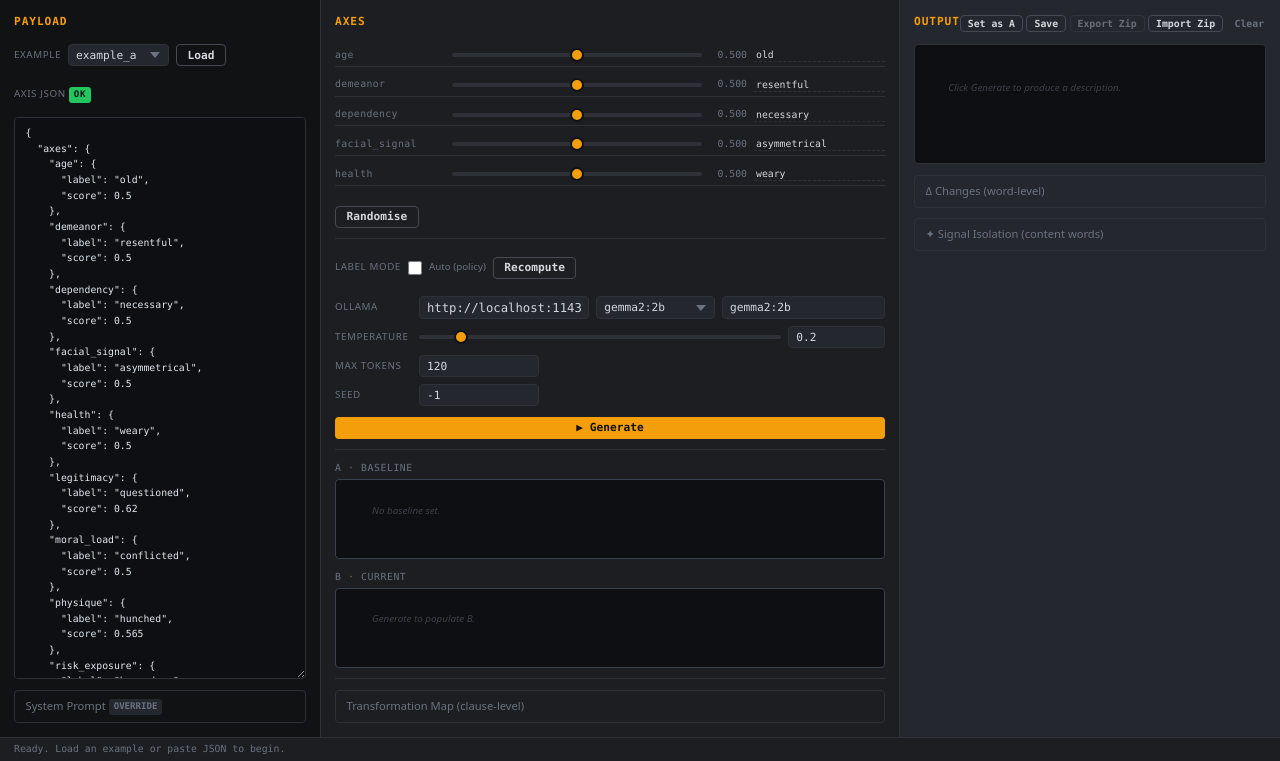
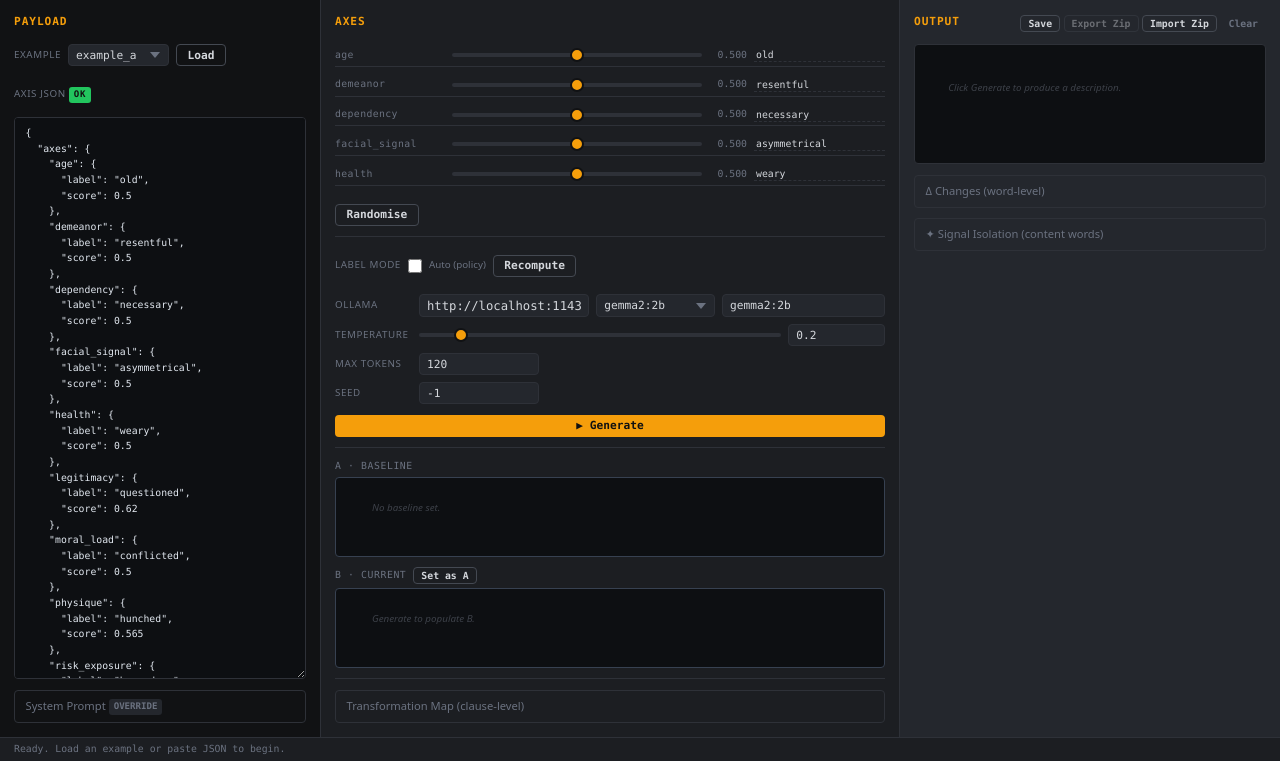
Before and after one commit to pipe-works/pipeworks_axis_descriptor_lab, a FastAPI app: page / in a window 1280 px wide. Shown: the part 39-800 px from the top of the page. Run offline with FastAPI, Linux system fonts and the light colour scheme; data that the repository does not hold is empty; parts of the project's set-up code (start-up, migrations or seed data) failed here and were passed over; some libraries are stand-ins or nearby versions.

Commit message:
feat(ui): move Set as A to diff panel, add dark/light README screenshots
Move the "Set as A" button from the output actions bar to sit inline
next to the "B · Current" diff label, making its purpose immediately
obvious — this text becomes the baseline. The diff-label gains flexbox
layout to align the label text and button on the same row.

Replace the single README screenshot with side-by-side dark and light
theme screenshots. Remove the old lab_ui.png.

Include tools/large_files.sh utility script.

Co-Authored-By: Claude Opus 4.6 <noreply@anthropic.com>

```diff
--- a/app/static/styles.css
+++ b/app/static/styles.css
@@ -641,6 +641,9 @@ html, body {
 }
 
 .diff-label {
+  display: flex;
+  align-items: center;
+  gap: var(--sp-2);
   font-family: var(--font-mono);
   font-size: var(--text-xs);
   color: var(--col-text-muted);
--- a/app/templates/index.html
+++ b/app/templates/index.html
@@ -255,7 +255,15 @@
       </div>
       <!-- Current B -->
       <div>
-        <div class="diff-label">B · Current</div>
+        <div class="diff-label">B · Current
+          <!-- "Set as A" promotes the current output (B) to become the
+               baseline (A).  Placed here so its action is visually tied
+               to the text it operates on. -->
+          <button id="btn-set-baseline" class="btn btn--secondary btn--sm" type="button"
+                  data-tooltip="Store the current generated text as Baseline A. Once set, subsequent generations become B and are compared word-by-word against A in the Diff panel below. The button glows amber when a baseline is active.">
+            Set as A
+          </button>
+        </div>
         <div id="diff-b" class="diff-box diff-box--b">
           <span class="placeholder-text">Generate to populate B.</span>
         </div>
@@ -297,13 +305,10 @@
     <div class="output-header">
       <h2 class="panel__heading">Output</h2>
       <!-- Output action buttons.
-           "Set as A" stores the current output as a baseline for diff comparison.
-           "Clear" resets the output, baseline, and diff panels. -->
+           "Clear" resets the output, baseline, and diff panels.
+           "Set as A" has been moved to sit next to the B · Current label
+           in the diff section, where its purpose is more obvious. -->
       <div class="output-actions">
-        <button id="btn-set-baseline" class="btn btn--secondary btn--sm" type="button"
-                data-tooltip="Store the current generated text as Baseline A. Once set, subsequent generations become B and are compared word-by-word against A in the Diff panel below. The button glows amber when a baseline is active.">
-          Set as A
-        </button>
         <!-- Save button: persists the entire session state (payload, output,
              baseline, system prompt, generation settings) to a timestamped
              subfolder under data/.  Each save creates individual JSON and
```
Also changed, not shown: README.md, 4 other files.
